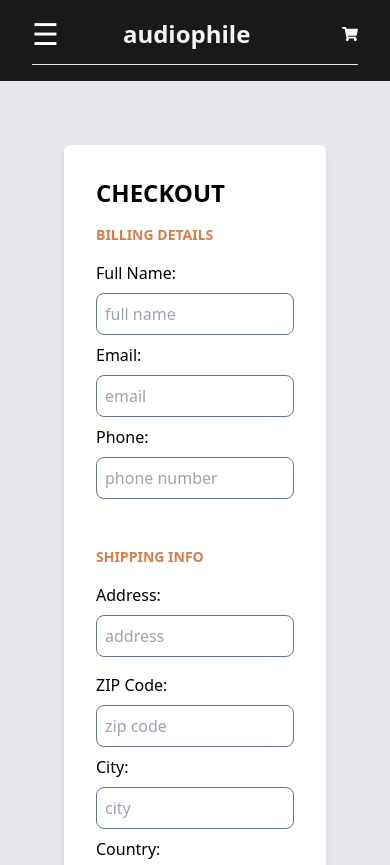
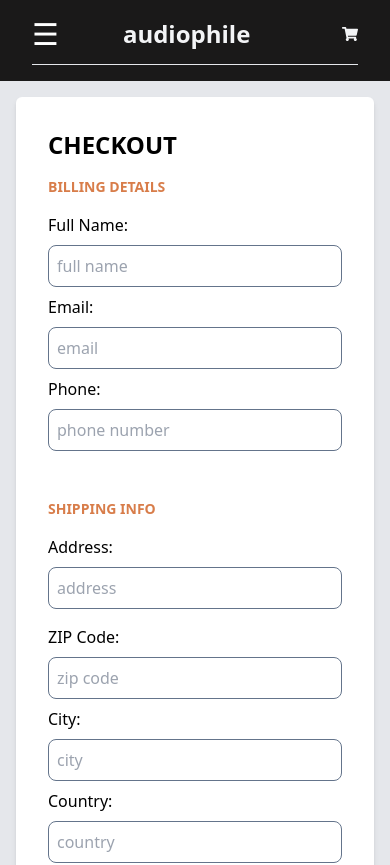
Before and after one commit to mustapha-jaiteh/audio-devices, a React (Vite) app: page /checkout in a window 390 px wide. Shown: the top 865 px of the page. Built offline with nearby package versions, Linux system fonts and the light colour scheme.

Commit message:
full-commit-2

```diff
--- a/src/pages/Checkout.jsx
+++ b/src/pages/Checkout.jsx
@@ -23,7 +23,7 @@ const Checkout = () => {
     setThankyouPupUp(false);
   };
   return (
-    <div className="checkout-container bg-gray-200 h-full w-full p-16 grid grid-cols-1 lg:grid-cols-10 gap-8 ">
+    <div className="checkout-container bg-gray-200 h-full w-full p-4 lg:p-16 grid grid-cols-1 lg:grid-cols-10 gap-8 ">
       <form
         action="#"
         method="post"
```
